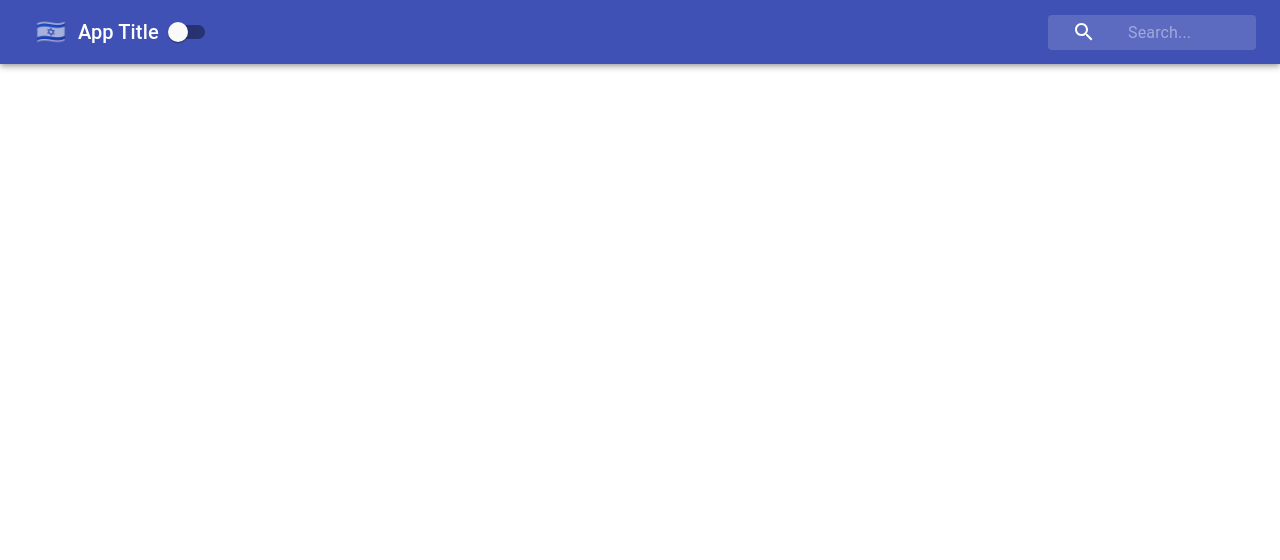
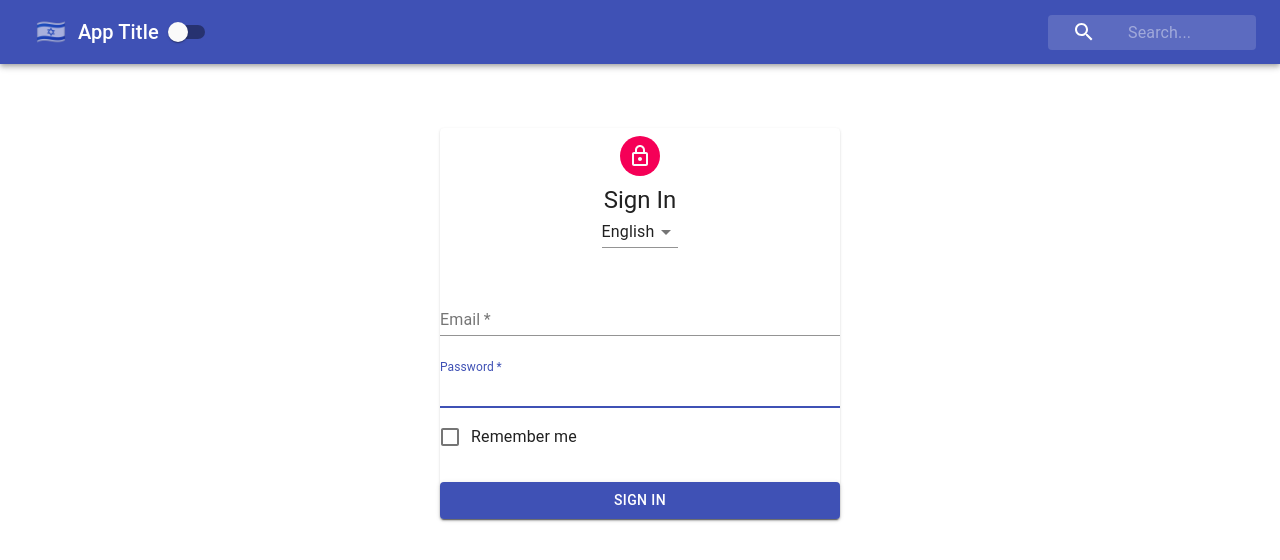
Before and after one commit to PeterJSims/context-app, a React (Create React App) app: page / in a window 1280 px wide. Shown: the top 560 px of the page. Built offline with nearby package versions, Linux system fonts and the light colour scheme.

Commit message:
form and form styling

```diff
--- a/src/App.js
+++ b/src/App.js
@@ -1,12 +1,16 @@
-import React, { Component } from 'react';
+import React, { Fragment, Component } from 'react';
 import Navbar from './Navbar';
+import Form from './Form';
 
 class App extends Component {
 	render() {
 		return (
-			<div>
-				<Navbar />
-			</div>
+			<Fragment>
+				<div>
+					<Navbar />
+					<Form />
+				</div>
+			</Fragment>
 		);
 	}
 }
--- /dev/null
+++ b/src/Form.js
@@ -0,0 +1,52 @@
+import React, { Component } from 'react';
+import Avatar from '@material-ui/core/Avatar';
+import Button from '@material-ui/core/Button';
+import CssBaseline from '@material-ui/core/CssBaseline';
+import FormControl from '@material-ui/core/FormControl';
+import FormControlLabel from '@material-ui/core/FormControlLabel';
+import Checkbox from '@material-ui/core/Checkbox';
+import Input from '@material-ui/core/Input';
+import InputLabel from '@material-ui/core/InputLabel';
+import LockOutlinedIcon from '@material-ui/icons/LockOutlined';
+import Paper from '@material-ui/core/Paper';
+import Typography from '@material-ui/core/Typography';
+import MenuItem from '@material-ui/core/MenuItem';
+import Select from '@material-ui/core/Select';
+import withStyles from '@material-ui/core/styles/withStyles';
+import styles from './styles/FormStyles';
+
+class Form extends Component {
+	render() {
+		const { classes } = this.props;
+		return (
+			<main className={classes.main}>
+				<Paper className={classes.paper}>
+					<Avatar className={classes.avatar}>
+						<LockOutlinedIcon />
+					</Avatar>
+					<Typography variant="h5">Sign In</Typography>
+					<Select value="english">
+						<MenuItem value="english">English</MenuItem>
+						<MenuItem value="Spanish">Spanish</MenuItem>
+						<MenuItem value="Hebrew">Hebrew</MenuItem>
+					</Select>
+					<form className={classes.form}>
+						<FormControl margin="normal" required fullWidth>
+							<InputLabel htmlFor="email">Email</InputLabel>
+							<Input id="email" name="email" autoFocus />
+						</FormControl>
+						<FormControl margin="normal" required fullWidth>
+							<InputLabel htmlFor="password">Password</InputLabel>
+							<Input id="password" name="password" autoFocus />
+						</FormControl>
+						<FormControlLabel control={<Checkbox color="primary" />} label="Remember me" />
+						<Button variant="contained" type="submit" fullWidth color="primary" className={classes.submit}>
+							Sign In
+						</Button>
+					</form>
+				</Paper>
+			</main>
+		);
+	}
+}
+export default withStyles(styles)(Form);
--- /dev/null
+++ b/src/styles/FormStyles.js
@@ -0,0 +1,33 @@
+const styles = (theme) => ({
+	main: {
+		width: 'auto',
+		display: 'block',
+		marginLeft: theme.spacing.unit * 3,
+		marginRight: theme.spacing.unit * 3,
+		[theme.breakpoints.up('sm')]: {
+			width: 400,
+			marginLeft: 'auto',
+			marginRight: 'auto'
+		}
+	},
+	paper: {
+		marginTop: theme.spacing.unit * 8,
+		display: 'flex',
+		flexDirection: 'column',
+		alignItems: 'center',
+		padding: `${theme.spacing.unit * 2}px ${theme.spacing.unit * 3} px ${theme.spacing.unit * 3}px`
+	},
+	avatar: {
+		margin: theme.spacing.unit,
+		backgroundColor: theme.palette.secondary.main
+	},
+	form: {
+		width: '100%',
+		marginTop: theme.spacing.unit * 3
+	},
+	submit: {
+		marginTop: theme.spacing.unit * 3
+	}
+});
+
+export default styles;
```
